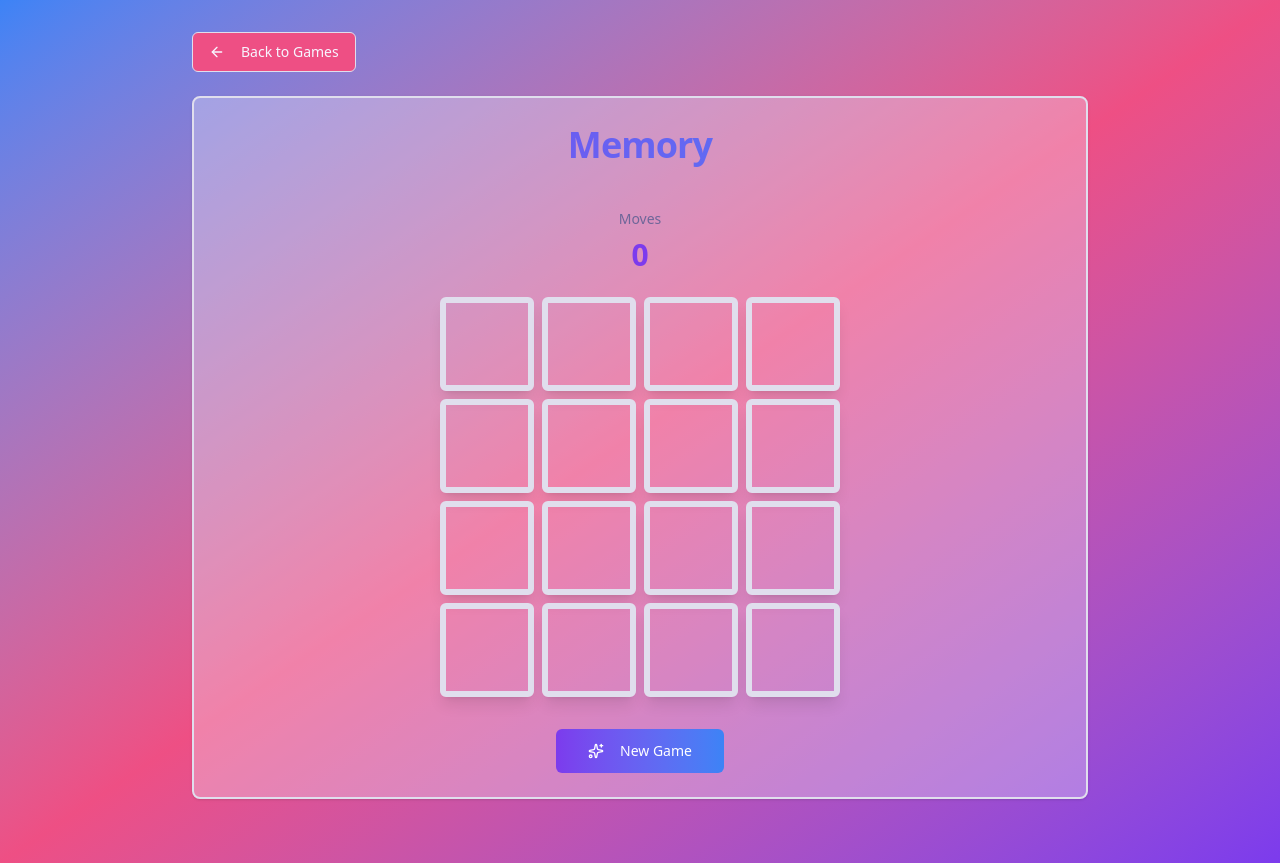
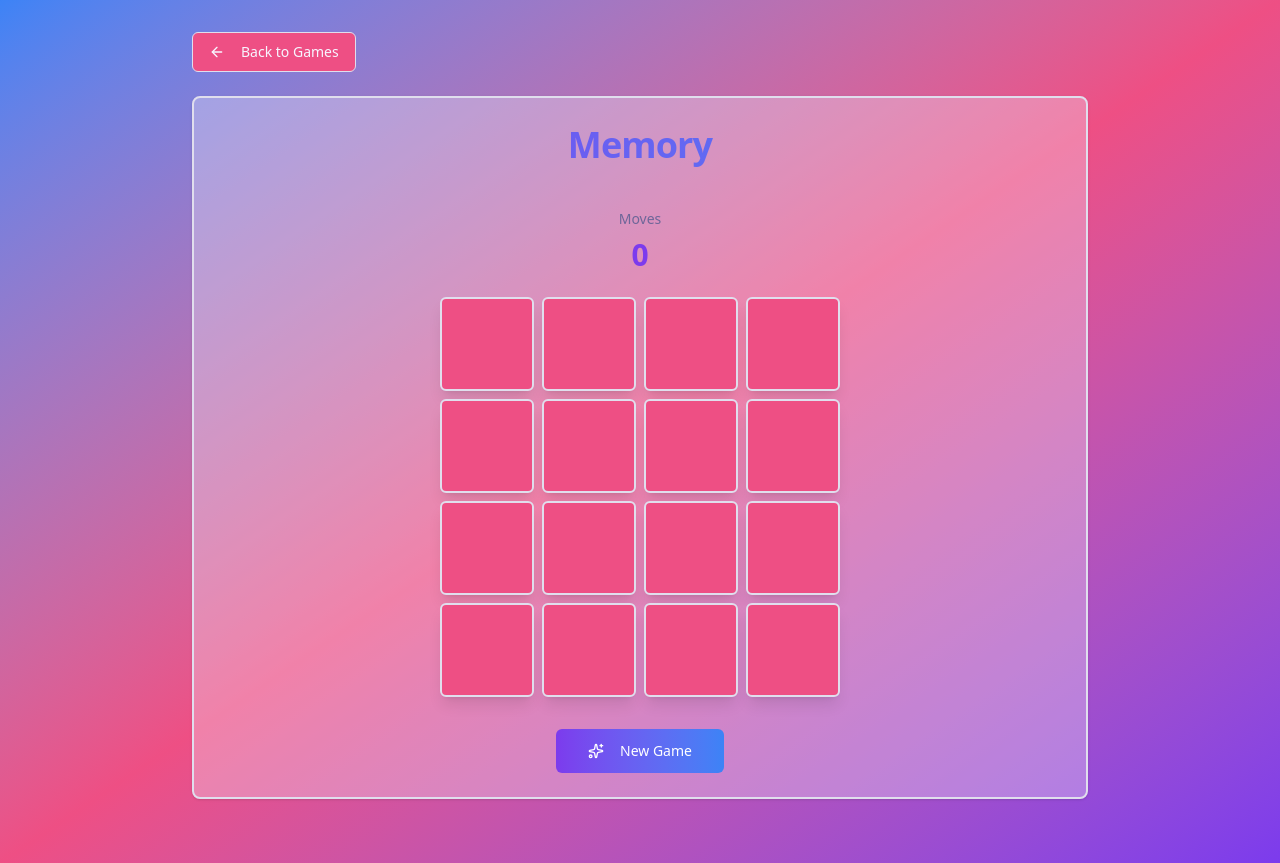
Before and after one commit to Juliasmitjes/game-hub, a React (Vite) app: page /memory in a window 1280 px wide. Built offline with nearby package versions, Linux system fonts and the light colour scheme.

Commit message:
memorycard

```diff
--- a/src/components/MemoryCard.tsx
+++ b/src/components/MemoryCard.tsx
@@ -12,7 +12,7 @@ function MemoryCard({item, id, handleClick}: MemoryCardProps){
   return (
   <div className="h-full">
     <div
-      className={`card ${item.stat} m-0 p-0 h-full bg-myOcean flex justify-center items-center rounded-md cursor-pointer shadow-lg border-[6px] border-myOcean`}
+      className={`card ${item.stat} m-0 p-0 h-full bg-accent flex justify-center items-center rounded-md cursor-pointer shadow-lg border-2 transition-all duration-300 hover:bg-primary/20  hover:scale-105`}
       onClick={() => handleClick(id)}
       >
       <img src={item.img} alt="" className="card-img max-w-7/10" />
```
